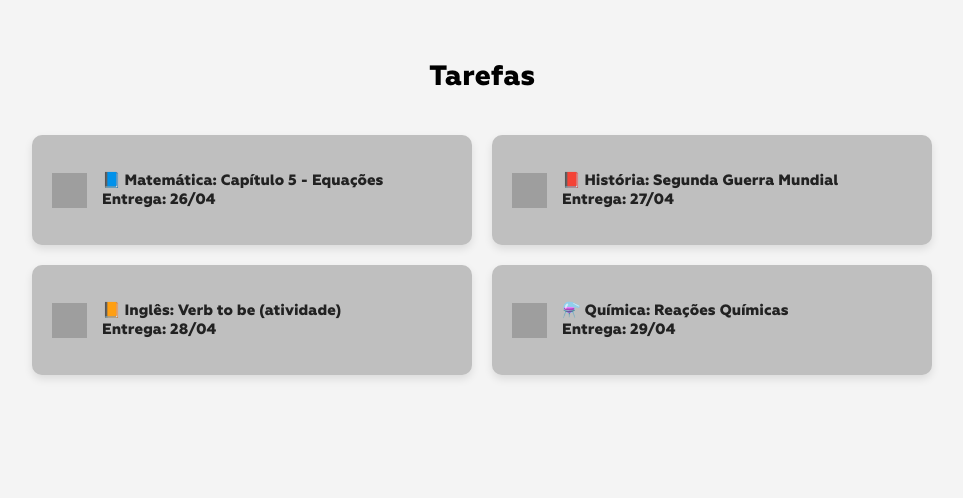
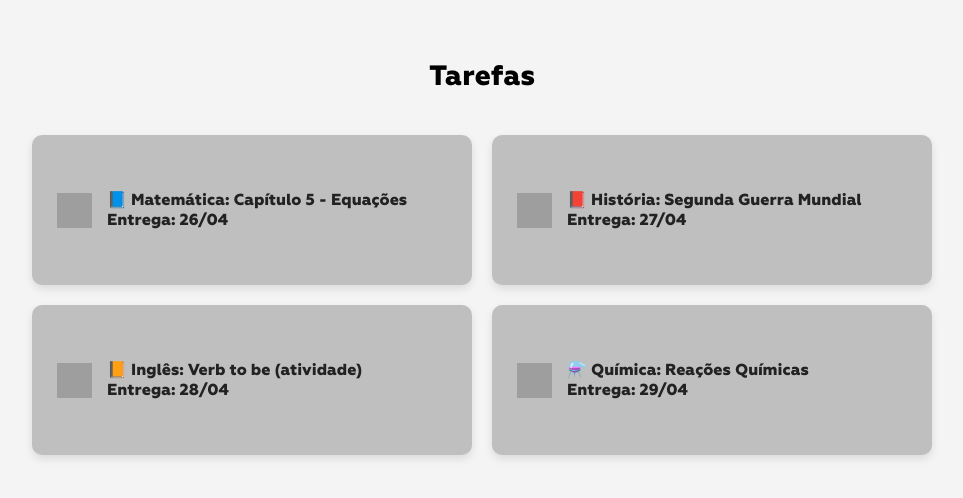
Before and after one commit to Ludovico-Pitoco/Schelp, a PHP site: page /tarefas.html in a window 1280 px wide. Shown: the part 107-605 px from the top of the page, without its empty margins (158-1121 px from the left). Run offline with PHP 8.4, Linux system fonts and the light colour scheme; some web fonts are replaced; grey boxes are pictures that could not be loaded.

Commit message:
Update style.css

```diff
--- a/CSS/style.css
+++ b/CSS/style.css
@@ -159,7 +159,7 @@ body {
     font-family: geoform;
 }
 
-/* Fonte local Geoform */
+/* Fonte Geoform local */
 @font-face {
     font-family: 'Geoform';
     src: url('../fontes/Geoform.ttf') format('truetype');
@@ -167,7 +167,7 @@ body {
     font-style: normal;
 }
 
-/* Estilo base do corpo */
+/* Corpo da página */
 body {
     font-family: 'Geoform', sans-serif;
     margin: 0;
@@ -175,23 +175,23 @@ body {
     background-color: #f4f4f4;
 }
 
-/* Container das tarefas */
+/* Container da lista de tarefas com duas colunas */
 .lista-tarefas-container {
     display: grid;
-    grid-template-columns: repeat(2, 1fr); /* 2 colunas fixas */
+    grid-template-columns: repeat(2, 1fr); /* fixo em duas colunas */
     gap: 20px;
     margin: 40px auto;
     max-width: 900px;
     padding: 0 30px;
 }
 
-/* Cartão da tarefa */
+/* Estilo de cada tarefa */
 .tarefa-item {
     background-color: #bfbfbf;
     border-radius: 10px;
-    padding: 15px 20px;
+    padding: 20px 25px; /* padding maior para mais espaço interno */
     font-family: 'Geoform', sans-serif;
-    font-size: 15px;
+    font-size: 16px;
     font-weight: normal;
     color: #222;
     box-shadow: 0 4px 8px rgba(0, 0, 0, 0.1);
@@ -200,10 +200,10 @@ body {
     cursor: pointer;
     display: flex;
     align-items: center;
-    min-height: 80px;
+    min-height: 110px; /* altura aumentada */
 }
 
-/* Imagem da tarefa */
+/* Ícone da tarefa */
 .icone-tarefa {
     width: 35px;
     height: 35px;
@@ -211,7 +211,7 @@ body {
     flex-shrink: 0;
 }
 
-/* Hover visual */
+/* Efeito ao passar o mouse */
 .tarefa-item:hover {
     background-color: #a6a6a6;
     transform: scale(1.01);
```
